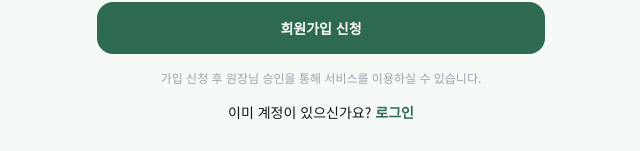
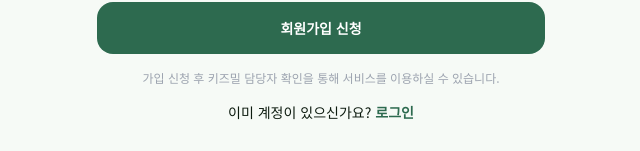
Before and after one commit to yuher826/kizmeal-renewal, a Next.js app: page /parent/register in a window 1280 px wide. Shown: the part 980-1131 px from the top of the page, without its empty margins (319-959 px from the left). Built offline with nearby package versions, Linux system fonts and the light colour scheme; no server answers; the database is empty.

Commit message:
fix: 가입 화면 텍스트 수정

```diff
--- a/app/parent/register/page.tsx
+++ b/app/parent/register/page.tsx
@@ -262,7 +262,7 @@ export default function ParentRegisterPage() {
           </button>
 
           <p className="text-center text-xs text-gray-400">
-            가입 신청 후 원장님 승인을 통해 서비스를 이용하실 수 있습니다.
+            가입 신청 후 키즈밀 담당자 확인을 통해 서비스를 이용하실 수 있습니다.
           </p>
 
           <p className="text-center text-sm">
```
